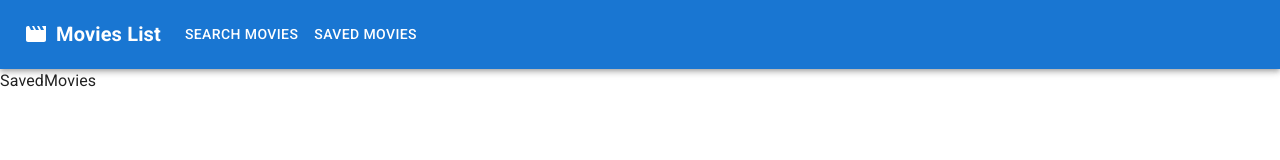
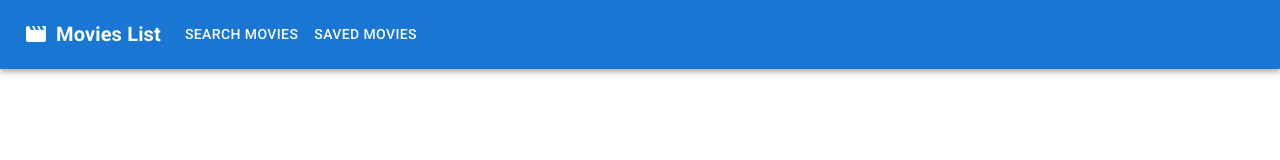
Before and after one commit to Matshwenyego/movie-app, a React (Create React App) app: page /saved-movies in a window 1280 px wide. Shown: the top 160 px of the page. Built offline with nearby package versions, Linux system fonts and the light colour scheme.

Commit message:
Display saved movies

```diff
--- a/src/App.js
+++ b/src/App.js
@@ -1,3 +1,4 @@
+import { useState, useEffect } from "react";
 import { CssBaseline } from "@mui/material";
 import { Routes, Route, BrowserRouter } from "react-router-dom";
 import NavBar from "./components/NavBar";
@@ -5,6 +6,13 @@ import SearchMovies from "./pages/SearchMovies";
 import SavedMovies from "./pages/SavedMovies";
 
 function App() {
+  const [savedMovies, setSavedMovies] = useState([]);
+
+  useEffect(() => {
+    const movies = JSON.parse(localStorage.getItem("savedMovies") || "[]");
+    setSavedMovies(movies);
+  }, []);
+
   const handleAddToList = (movie) => {
     const savedMovies = JSON.parse(localStorage.getItem("savedMovies") || "[]");
     const newSavedMovie = [movie, ...savedMovies];
@@ -20,7 +28,10 @@ function App() {
           path="/"
           element={<SearchMovies handleAddToList={handleAddToList} />}
         />
-        <Route path="/saved-movies" element={<SavedMovies />} />
+        <Route
+          path="/saved-movies"
+          element={<SavedMovies data={savedMovies} />}
+        />
       </Routes>
     </BrowserRouter>
   );
--- a/src/components/MovieListItem.js
+++ b/src/components/MovieListItem.js
@@ -15,11 +15,11 @@ export default function MovieListItem(props) {
 
   const handleAddOnClick = () => {
     handleAddToList({
-      title,
-      year,
-      type,
+      Title: title,
+      Year: year,
+      Type: type,
       imdbID,
-      poster,
+      Poster: poster,
     });
   };
 
--- a/src/pages/SavedMovies.js
+++ b/src/pages/SavedMovies.js
@@ -1,5 +1,7 @@
 import React from "react";
+import MovieList from "../components/MovieList";
 
-export default function SavedMovies() {
-  return <div>SavedMovies</div>;
+export default function SavedMovies(props) {
+  const { data } = props;
+  return <MovieList data={data} />;
 }
```
